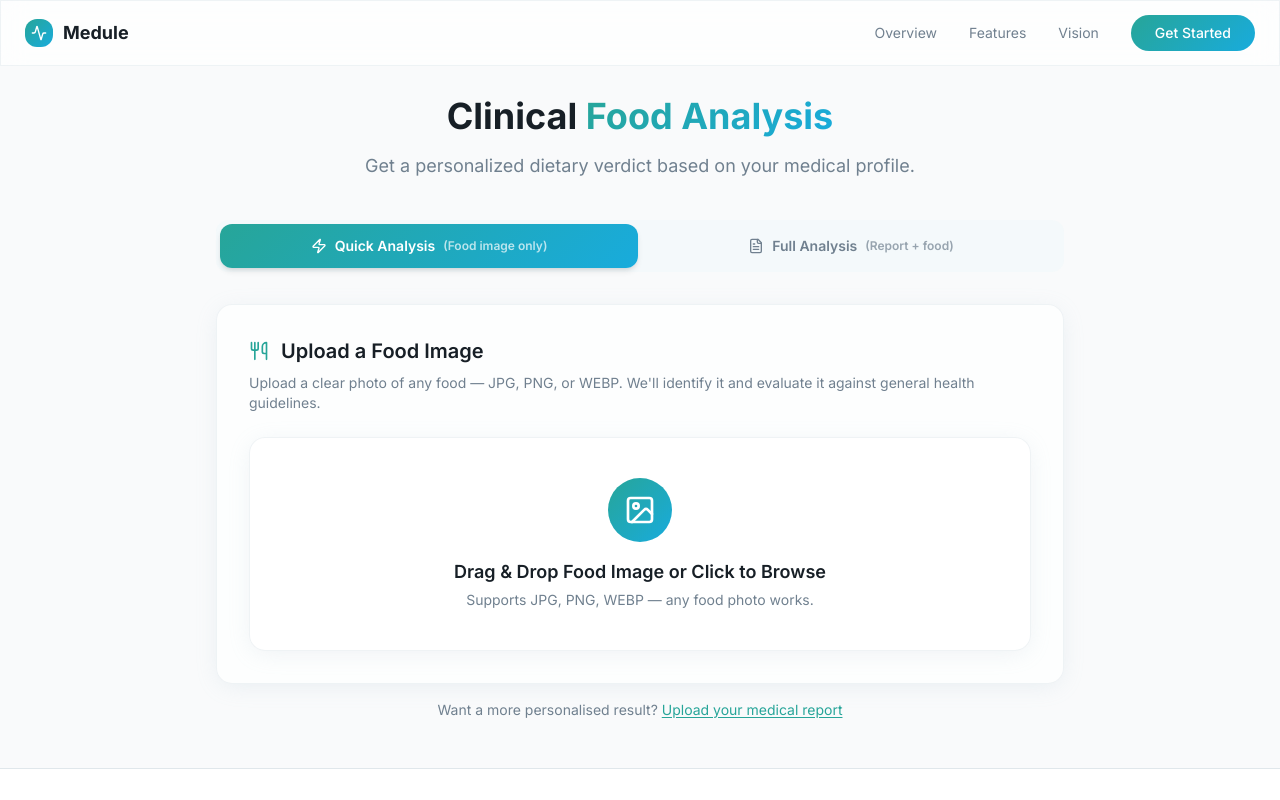
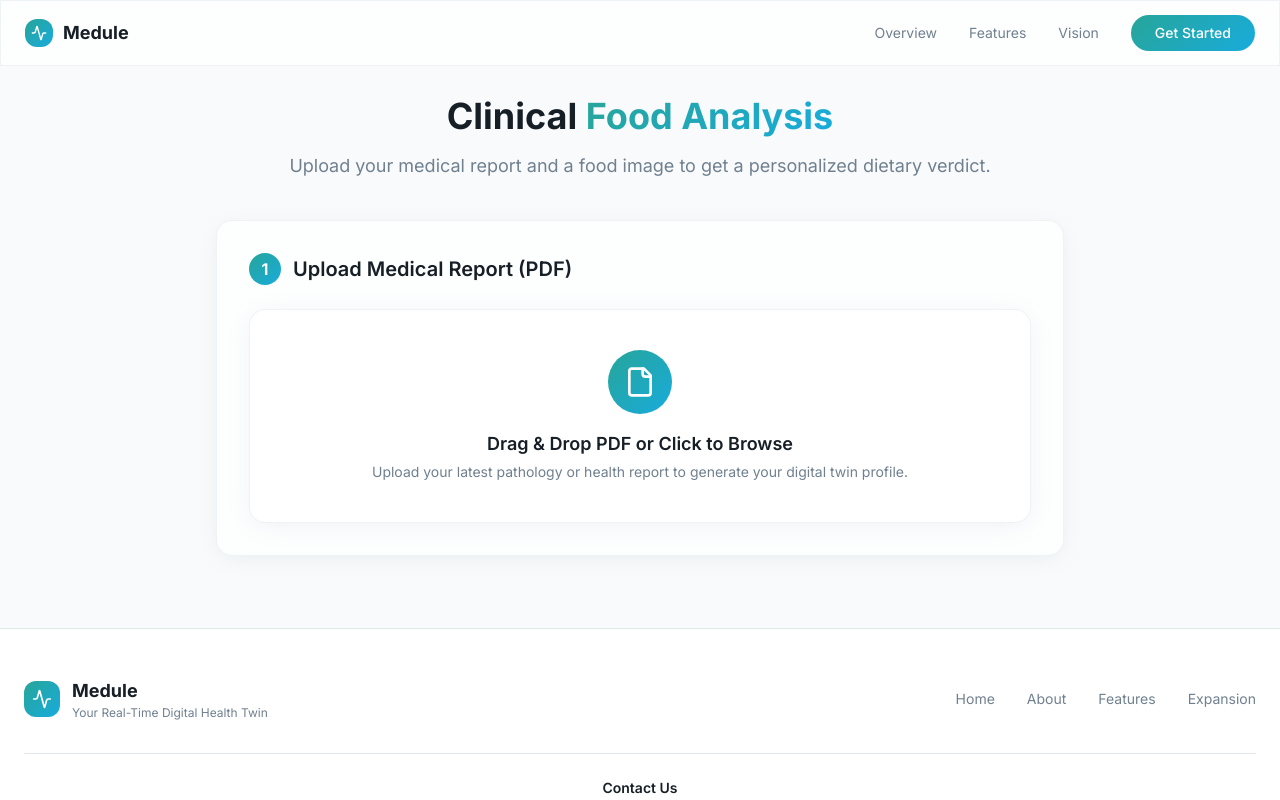
Before and after one commit to Areeb455/medule, a React (Vite) app: page /analyze in a window 1280 px wide. Shown: the top 800 px of the page. Built offline with nearby package versions, Linux system fonts and the light colour scheme; the HTML template or start-up script is replaced by a standard one.

Commit message:
Refactor Analyze component for improved functionality

```diff
--- a/src/pages/Analyze.tsx
+++ b/src/pages/Analyze.tsx
@@ -4,169 +4,95 @@ import FooterSection from "@/components/FooterSection";
 import FileUpload from "@/components/analyze/FileUpload";
 import { Button } from "@/components/ui/button";
 import { useToast } from "@/hooks/use-toast";
-import {
-  Activity, CheckCircle, AlertTriangle, Info,
-  Utensils, FileText, RotateCcw, Zap
-} from "lucide-react";
-
-type Mode = "quick" | "full";
-type QuickStep = 1 | 2;
-type FullStep  = 1 | 2 | 3;
-
-function AnalysisResult({ result, foodPreview, profileLabel, onReset }: {
-  result: any; foodPreview: string | null; profileLabel: string; onReset: () => void;
-}) {
-  const approved = result.dietary_status === "APPROVED";
-  return (
-    <div className="animate-fade-in-up space-y-6">
-      <div className="glass card-shadow rounded-2xl p-8">
-        <div className="flex flex-col md:flex-row gap-8">
-          <div className="w-full md:w-1/3 flex flex-col items-center">
-            {foodPreview && (
-              <img src={foodPreview} alt="Food Preview" className="w-full h-auto rounded-xl object-cover aspect-square card-shadow" />
-            )}
-            <h3 className="mt-4 text-2xl font-bold capitalize text-center text-foreground">
-              {result.top_prediction?.replace(/_/g, " ")}
-            </h3>
-            <p className="text-sm text-muted-foreground mt-1">
-              Confidence:{" "}
-              <span className={result.confidence_level === "high" ? "text-green-400" : result.confidence_level === "medium" ? "text-yellow-400" : "text-red-400"}>
-                {Math.round(result.confidence * 100)}%
-              </span>
-            </p>
-            {result.confidence_level === "low" && (
-              <p className="text-xs text-yellow-400 mt-2 text-center bg-yellow-500/10 rounded-lg px-3 py-2">
-                Low confidence — consider retaking the photo in better lighting.
-              </p>
-            )}
-          </div>
-          <div className="w-full md:w-2/3 flex flex-col justify-center space-y-6">
-            <div className={`p-4 rounded-xl flex items-center gap-3 ${approved ? "bg-green-500/10 border border-green-500/20" : "bg-red-500/10 border border-red-500/20"}`}>
-              {approved ? <CheckCircle className="h-8 w-8 text-green-500 shrink-0" /> : <AlertTriangle className="h-8 w-8 text-red-500 shrink-0" />}
-              <div>
-                <h4 className="font-bold text-lg text-foreground">{approved ? "✅ Approved" : "⚠️ Needs Modification"}</h4>
-                <p className="text-sm text-muted-foreground">Evaluated against your <strong>{profileLabel}</strong> profile</p>
-              </div>
-            </div>
-            {result.warnings?.length > 0 && (
-              <div className="space-y-3">
-                <h5 className="font-semibold text-red-400 flex items-center gap-2"><AlertTriangle className="h-4 w-4" /> Medical Warnings</h5>
-                {result.warnings.map((w: any, i: number) => (
-                  <div key={i} className="bg-red-500/5 p-3 rounded-lg border border-red-500/10 text-sm">
-                    <strong className="text-red-400">{w.category}:</strong> <span className="text-muted-foreground">{w.message}</span>
-                  </div>
-                ))}
-              </div>
-            )}
-            {result.medical_benefits?.length > 0 && (
-              <div className="space-y-3">
-                <h5 className="font-semibold text-green-400 flex items-center gap-2"><CheckCircle className="h-4 w-4" /> Medical Benefits</h5>
-                {result.medical_benefits.map((b: any, i: number) => (
-                  <div key={i} className="bg-green-500/5 p-3 rounded-lg border border-green-500/10 text-sm">
-                    <strong className="text-green-400">{b.category}:</strong> <span className="text-muted-foreground">{b.message}</span>
-                  </div>
-                ))}
-              </div>
-            )}
-            {!result.warnings?.length && !result.medical_benefits?.length && (
-              <div className="bg-secondary/30 p-4 rounded-xl flex items-start gap-3">
-                <Info className="h-5 w-5 text-accent mt-0.5 shrink-0" />
-                <p className="text-sm text-muted-foreground">No specific warnings or benefits detected for this food with your current profile.</p>
-              </div>
-            )}
-            {!result.in_database && (
-              <div className="bg-yellow-500/5 p-3 rounded-lg border border-yellow-500/20 text-sm text-yellow-400">
-                ⚠️ This food isn't in our nutritional database yet. The verdict above may be incomplete.
-              </div>
-            )}
-          </div>
-        </div>
-        <div className="mt-8 flex justify-center">
-          <Button onClick={onReset} className="gradient-bg rounded-full px-8">
-            <RotateCcw className="h-4 w-4 mr-2" /> Analyze Another Item
-          </Button>
-        </div>
-      </div>
-    </div>
-  );
-}
+import { Activity, CheckCircle, AlertTriangle, Info, ArrowRight } from "lucide-react";
 
 export default function Analyze() {
   const { toast } = useToast();
-  const [mode, setMode] = useState<Mode>("quick");
+  const [step, setStep] = useState<1 | 2 | 3>(1);
+  const [isUploading, setIsUploading] = useState(false);
 
-  const [quickStep, setQuickStep] = useState<QuickStep>(1);
-  const [quickFoodPreview, setQuickFoodPreview] = useState<string | null>(null);
-  const [quickResult, setQuickResult] = useState<any>(null);
-  const [quickLoading, setQuickLoading] = useState(false);
+  // Medical Report Data
+  const [reportFile, setReportFile] = useState<File | null>(null);
+  const [profileData, setProfileData] = useState<any>(null);
 
-  const [fullStep, setFullStep] = useState<FullStep>(1);
-  const [profileData, setProfileData] = useState<any>(null);
-  const [fullFoodPreview, setFullFoodPreview] = useState<string | null>(null);
-  const [fullResult, setFullResult] = useState<any>(null);
-  const [fullLoading, setFullLoading] = useState(false);
+  // Food Analysis Data
+  const [foodFile, setFoodFile] = useState<File | null>(null);
+  const [foodPreview, setFoodPreview] = useState<string | null>(null);
+  const [analysisResult, setAnalysisResult] = useState<any>(null);
 
-  const API = "https://medule-3ix4.onrender.com";
+  const handleReportUpload = async (file: File) => {
+    if (!file.name.endsWith('.pdf')) {
+      toast({ title: "Invalid file", description: "Please upload a PDF file.", variant: "destructive" });
+      return;
+    }
+    setReportFile(file);
+    setIsUploading(true);
 
-  const handleQuickFoodUpload = async (file: File) => {
-    setQuickFoodPreview(URL.createObjectURL(file));
-    setQuickLoading(true);
     const formData = new FormData();
-    formData.append("image", file);
-    formData.append("profile", "full");
+    formData.append("file", file);
+
     try {
-      const res = await fetch(`${API}/analyze-food`, { method: "POST", body: formData });
-      if (!res.ok) { const b = await res.json().catch(() => ({ detail: "Analysis failed." })); throw new Error(b.detail); }
-      setQuickResult(await res.json());
-      setQuickStep(2);
-      toast({ title: "Analysis Complete", description: "Food has been evaluated." });
+      const res = await fetch("https://medule-3ix4.onrender.com/upload-medical-report", {
+        method: "POST",
+        body: formData,
+      });
+      if (!res.ok) {
+        const body = await res.json().catch(() => ({ detail: "Upload failed. Please try again." }));
+        throw new Error(body.detail ?? "Upload failed. Please try again.");
+      }
+      const data = await res.json();
+      setProfileData(data);
+      setStep(2);
+      toast({ title: "Report Analyzed", description: "Successfully generated your medical profile." });
     } catch (err: any) {
-      toast({ title: "Analysis Failed", description: err.message, variant: "destructive" });
-    } finally { setQuickLoading(false); }
+      toast({ title: "Upload Failed", description: err.message, variant: "destructive" });
+    } finally {
+      setIsUploading(false);
+    }
   };
 
-  const resetQuick = () => { setQuickStep(1); setQuickFoodPreview(null); setQuickResult(null); };
+  const handleFoodUpload = async (file: File) => {
+    setFoodFile(file);
+    setFoodPreview(URL.createObjectURL(file));
+    setIsUploading(true);
 
-  const handleReportUpload = async (file: File) => {
-    if (!file.name.toLowerCase().endsWith(".pdf")) {
-      toast({ title: "Invalid file", description: "Please upload a PDF file.", variant: "destructive" }); return;
-    }
-    setFullLoading(true);
-    const formData = new FormData();
-    formData.append("file", file);
-    try {
-      const res = await fetch(`${API}/upload-medical-report`, { method: "POST", body: formData });
-      if (!res.ok) { const b = await res.json().catch(() => ({ detail: "Upload failed." })); throw new Error(b.detail); }
-      setProfileData(await res.json());
-      setFullStep(2);
-      toast({ title: "Report Analyzed", description: "Medical profile generated." });
-    } catch (err: any) {
-      toast({ title: "Upload Failed", description: err.message, variant: "destructive" });
-    } finally { setFullLoading(false); }
-  };
-
-  const handleFullFoodUpload = async (file: File) => {
-    setFullFoodPreview(URL.createObjectURL(file));
-    setFullLoading(true);
     const formData = new FormData();
     formData.append("image", file);
     formData.append("profile", profileData?.assigned_profile || "full");
+
     try {
-      const res = await fetch(`${API}/analyze-food`, { method: "POST", body: formData });
-      if (!res.ok) { const b = await res.json().catch(() => ({ detail: "Analysis failed." })); throw new Error(b.detail); }
-      setFullResult(await res.json());
-      setFullStep(3);
-      toast({ title: "Analysis Complete", description: "Food evaluated against your profile." });
+      const res = await fetch("https://medule-3ix4.onrender.com/analyze-food", {
+        method: "POST",
+        body: formData,
+      });
+      if (!res.ok) {
+        const body = await res.json().catch(() => ({ detail: "Analysis failed. Please try again." }));
+        throw new Error(body.detail ?? "Analysis failed. Please try again.");
+      }
+      const data = await res.json();
+      setAnalysisResult(data);
+      setStep(3);
+      toast({ title: "Analysis Complete", description: "Food has been successfully evaluated." });
     } catch (err: any) {
       toast({ title: "Analysis Failed", description: err.message, variant: "destructive" });
-    } finally { setFullLoading(false); }
+    } finally {
+      setIsUploading(false);
+    }
   };
 
-  const resetFull = () => { setFullStep(1); setProfileData(null); setFullFoodPreview(null); setFullResult(null); };
+  const resetFlow = () => {
+    setStep(1);
+    setReportFile(null);
+    setProfileData(null);
+    setFoodFile(null);
+    setFoodPreview(null);
+    setAnalysisResult(null);
+  };
 
   return (
     <div className="min-h-screen bg-background flex flex-col">
       <Navbar />
+
       <main className="flex-1 pt-24 pb-12">
         <div className="container mx-auto px-6 max-w-4xl">
 
@@ -175,98 +101,41 @@ export default function Analyze() {
               Clinical <span className="gradient-text">Food Analysis</span>
             </h1>
             <p className="text-muted-foreground text-lg">
-              Get a personalized dietary verdict based on your medical profile.
+              Upload your medical report and a food image to get a personalized dietary verdict.
             </p>
           </div>
 
-          {/* Mode Tabs */}
-          <div className="flex rounded-xl bg-secondary/30 p-1 mb-8 gap-1">
-            <button
-              onClick={() => setMode("quick")}
-              className={`flex-1 flex items-center justify-center gap-2 py-3 px-4 rounded-lg text-sm font-semibold transition-all ${mode === "quick" ? "gradient-bg text-primary-foreground shadow-md" : "text-muted-foreground hover:text-foreground"}`}
-            >
-              <Zap className="h-4 w-4" /> Quick Analysis
-              <span className="text-xs opacity-70 hidden sm:inline">(Food image only)</span>
-            </button>
-            <button
-              onClick={() => setMode("full")}
-              className={`flex-1 flex items-center justify-center gap-2 py-3 px-4 rounded-lg text-sm font-semibold transition-all ${mode === "full" ? "gradient-bg text-primary-foreground shadow-md" : "text-muted-foreground hover:text-foreground"}`}
-            >
-              <FileText className="h-4 w-4" /> Full Analysis
-              <span className="text-xs opacity-70 hidden sm:inline">(Report + food)</span>
-            </button>
+          {/* Step 1: Medical Report */}
+          {step === 1 && (
+            <div className="animate-fade-in-up" style={{ animationDelay: "0.1s" }}>
+              <div className="glass card-shadow rounded-2xl p-8 mb-6">
+                <div className="flex items-center gap-3 mb-6">
+                  <div className="w-8 h-8 rounded-full gradient-bg flex items-center justify-center text-primary-foreground font-bold">1</div>
+                  <h2 className="text-xl font-semibold text-foreground">Upload Medical Report (PDF)</h2>
                 </div>
-
-          {/* QUICK MODE */}
-          {mode === "quick" && (
-            <>
-              {quickStep === 1 && (
-                <div className="animate-fade-in-up">
-                  <div className="glass card-shadow rounded-2xl p-8 mb-4">
-                    <div className="flex items-center gap-3 mb-2">
-                      <Utensils className="h-5 w-5 text-primary" />
-                      <h2 className="text-xl font-semibold text-foreground">Upload a Food Image</h2>
-                    </div>
-                    <p className="text-muted-foreground text-sm mb-6">
-                      Upload a clear photo of any food — JPG, PNG, or WEBP. We'll identify it and evaluate it against general health guidelines.
-                    </p>
-                    <FileUpload
-                      type="image"
-                      accept="image/jpeg, image/jpg, image/png, image/webp"
-                      label="Drag & Drop Food Image or Click to Browse"
-                      description="Supports JPG, PNG, WEBP — any food photo works."
-                      onFileSelect={handleQuickFoodUpload}
-                      isLoading={quickLoading}
-                    />
-                    {quickLoading && <p className="text-center mt-4 text-muted-foreground animate-pulse">Identifying food and running analysis...</p>}
-                  </div>
-                  <div className="text-center text-sm text-muted-foreground">
-                    Want a more personalised result?{" "}
-                    <button onClick={() => setMode("full")} className="text-primary underline underline-offset-2">Upload your medical report</button>
-                  </div>
-                </div>
-              )}
-              {quickStep === 2 && quickResult && (
-                <AnalysisResult result={quickResult} foodPreview={quickFoodPreview} profileLabel="general health" onReset={resetQuick} />
-              )}
-            </>
-          )}
-
-          {/* FULL MODE */}
-          {mode === "full" && (
-            <>
-              {fullStep === 1 && (
-                <div className="animate-fade-in-up">
-                  <div className="glass card-shadow rounded-2xl p-8">
-                    <div className="flex items-center gap-3 mb-2">
-                      <div className="w-8 h-8 rounded-full gradient-bg flex items-center justify-center text-primary-foreground font-bold text-sm">1</div>
-                      <h2 className="text-xl font-semibold text-foreground">Upload Medical Report</h2>
-                    </div>
-                    <p className="text-muted-foreground text-sm mb-6">
-                      Upload your pathology or health report as a PDF — we'll extract your conditions and build a personalized dietary profile.
-                    </p>
                 <FileUpload
                   type="pdf"
                   accept="application/pdf"
                   label="Drag & Drop PDF or Click to Browse"
-                      description="Supports Apollo, Thyrocare, SRL, and other standard pathology PDFs."
+                  description="Upload your latest pathology or health report to generate your digital twin profile."
                   onFileSelect={handleReportUpload}
-                      isLoading={fullLoading}
+                  isLoading={isUploading}
                 />
-                    {fullLoading && <p className="text-center mt-4 text-muted-foreground animate-pulse">Analyzing medical report with AI...</p>}
+                {isUploading && <p className="text-center mt-4 text-muted-foreground animate-pulse">Analyzing medical report...</p>}
               </div>
             </div>
           )}
 
-              {fullStep === 2 && profileData && (
+          {/* Step 2: Food Upload */}
+          {step === 2 && profileData && (
             <div className="animate-fade-in-up space-y-6">
               <div className="glass card-shadow rounded-2xl p-6 border-l-4 border-primary">
                 <h3 className="text-lg font-bold text-foreground mb-2 flex items-center gap-2">
-                      <Activity className="h-5 w-5 text-primary" /> Profile: <span className="capitalize">{profileData.assigned_profile}</span>
+                  <Activity className="h-5 w-5 text-primary" /> Profile Generated: {profileData.assigned_profile.toUpperCase()}
                 </h3>
-                    <p className="text-muted-foreground mb-4 text-sm">{profileData.summary}</p>
+                <p className="text-muted-foreground mb-4">{profileData.summary}</p>
                 <div className="grid gap-2">
-                      {profileData.conditions?.map((cond: any, idx: number) => (
+                  {profileData.conditions.map((cond: any, idx: number) => (
                     <div key={idx} className="bg-secondary/50 rounded-lg p-3 text-sm">
                       <span className="font-semibold text-foreground">{cond.name}: </span>
                       <span className="text-muted-foreground">{cond.description}</span>
@@ -274,36 +143,103 @@ export default function Analyze() {
                   ))}
                 </div>
               </div>
+
               <div className="glass card-shadow rounded-2xl p-8">
-                    <div className="flex items-center justify-between mb-2">
+                <div className="flex items-center justify-between mb-6">
                   <div className="flex items-center gap-3">
-                        <div className="w-8 h-8 rounded-full gradient-bg flex items-center justify-center text-primary-foreground font-bold text-sm">2</div>
+                    <div className="w-8 h-8 rounded-full gradient-bg flex items-center justify-center text-primary-foreground font-bold">2</div>
                     <h2 className="text-xl font-semibold text-foreground">Upload Food Image</h2>
                   </div>
-                      <Button variant="outline" size="sm" onClick={resetFull}><RotateCcw className="h-3 w-3 mr-1" /> Start Over</Button>
+                  <Button variant="outline" size="sm" onClick={resetFlow}>Start Over</Button>
                 </div>
-                    <p className="text-muted-foreground text-sm mb-6">Upload a clear photo of the food you want to check — JPG, PNG, or WEBP.</p>
                 <FileUpload
                   type="image"
-                      accept="image/jpeg, image/jpg, image/png, image/webp"
-                      label="Drag & Drop Food Image or Click to Browse"
-                      description="Supports JPG, PNG, WEBP — verdict tailored to your medical profile."
-                      onFileSelect={handleFullFoodUpload}
-                      isLoading={fullLoading}
+                  accept="image/jpeg, image/png, image/webp"
+                  label="Drag & Drop Food Image"
+                  description="Upload a clear picture of the food you want to analyze."
+                  onFileSelect={handleFoodUpload}
+                  isLoading={isUploading}
                 />
-                    {fullLoading && <p className="text-center mt-4 text-muted-foreground animate-pulse">Analyzing food against your profile...</p>}
+                {isUploading && <p className="text-center mt-4 text-muted-foreground animate-pulse">Analyzing food against your profile...</p>}
               </div>
             </div>
           )}
 
-              {fullStep === 3 && fullResult && (
-                <AnalysisResult result={fullResult} foodPreview={fullFoodPreview} profileLabel={profileData?.assigned_profile ?? "full"} onReset={resetFull} />
+          {/* Step 3: Results */}
+          {step === 3 && analysisResult && (
+            <div className="animate-fade-in-up space-y-6">
+              <div className="glass card-shadow rounded-2xl p-8">
+                <div className="flex flex-col md:flex-row gap-8">
+                  <div className="w-full md:w-1/3">
+                    {foodPreview && (
+                      <img src={foodPreview} alt="Food Preview" className="w-full h-auto rounded-xl object-cover aspect-square card-shadow" />
                     )}
-            </>
+                    <div className="mt-4 text-center">
+                      <h3 className="text-2xl font-bold capitalize text-foreground">{analysisResult.top_prediction}</h3>
+                    </div>
+                  </div>
+
+                  <div className="w-full md:w-2/3 flex flex-col justify-center space-y-6">
+                    <div className={`p-4 rounded-xl flex items-center gap-3 ${
+                      analysisResult.dietary_status === 'APPROVED' ? 'bg-green-500/10 border border-green-500/20' : 'bg-red-500/10 border border-red-500/20'
+                    }`}>
+                      {analysisResult.dietary_status === 'APPROVED' ? (
+                        <CheckCircle className="h-8 w-8 text-green-500" />
+                      ) : (
+                        <AlertTriangle className="h-8 w-8 text-red-500" />
+                      )}
+                      <div>
+                        <h4 className="font-bold text-lg text-foreground">Status: {analysisResult.dietary_status}</h4>
+                        <p className="text-sm text-muted-foreground">Based on your {profileData?.assigned_profile} profile</p>
+                      </div>
+                    </div>
+
+                    {analysisResult.warnings && analysisResult.warnings.length > 0 && (
+                      <div className="space-y-3">
+                        <h5 className="font-semibold text-red-400 flex items-center gap-2">
+                          <AlertTriangle className="h-4 w-4" /> Medical Warnings
+                        </h5>
+                        {analysisResult.warnings.map((w: any, i: number) => (
+                          <div key={i} className="bg-red-500/5 p-3 rounded-lg border border-red-500/10 text-sm">
+                            <strong className="text-red-400">{w.category}:</strong> <span className="text-muted-foreground">{w.message}</span>
+                          </div>
+                        ))}
+                      </div>
                     )}
 
+                    {analysisResult.medical_benefits && analysisResult.medical_benefits.length > 0 && (
+                      <div className="space-y-3">
+                        <h5 className="font-semibold text-green-400 flex items-center gap-2">
+                          <CheckCircle className="h-4 w-4" /> Medical Benefits
+                        </h5>
+                        {analysisResult.medical_benefits.map((b: any, i: number) => (
+                          <div key={i} className="bg-green-500/5 p-3 rounded-lg border border-green-500/10 text-sm">
+                            <strong className="text-green-400">{b.category}:</strong> <span className="text-muted-foreground">{b.message}</span>
+                          </div>
+                        ))}
+                      </div>
+                    )}
+
+                    {(!analysisResult.warnings?.length && !analysisResult.medical_benefits?.length) && (
+                      <div className="bg-secondary/30 p-4 rounded-xl flex items-start gap-3">
+                        <Info className="h-5 w-5 text-accent mt-0.5" />
+                        <p className="text-sm text-muted-foreground">No specific warnings or benefits detected for this food in relation to your profile.</p>
+                      </div>
+                    )}
+                  </div>
+                </div>
+
+                <div className="mt-8 flex justify-center">
+                   <Button onClick={resetFlow} className="gradient-bg rounded-full px-8">
+                     Analyze Another Item
+                   </Button>
+                </div>
+              </div>
+            </div>
+          )}
         </div>
       </main>
+
       <FooterSection />
     </div>
   );
```
Lines whose indentation alone changed are shown as unchanged.
